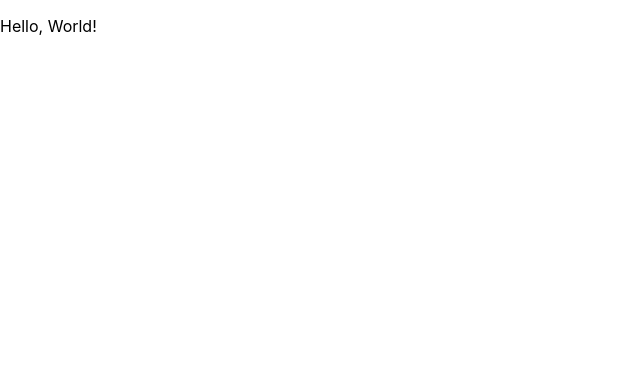
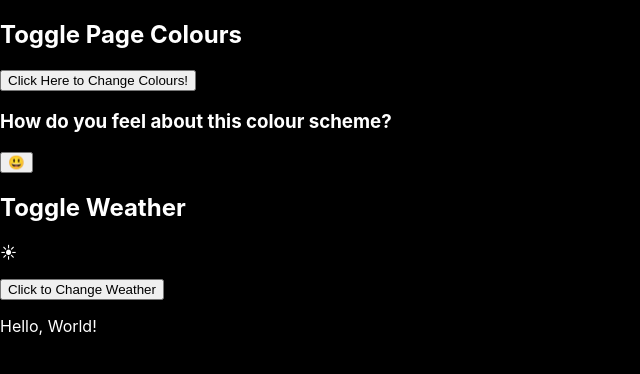
Before and after one commit to WarrenUhrich/lighthouse-labs-custom-hooks, a React (Create React App) app: page / in a window 1280 px wide. Shown: the top 374 px of the page, without its empty margins (0-640 px from the left). Built offline with nearby package versions, Linux system fonts and the light colour scheme.

Commit message:
Add useToggle hook and examples

```diff
--- a/src/App.js
+++ b/src/App.js
@@ -1,8 +1,15 @@
 import './App.css';
+import ToggleWeather from './components/ToggleWeather';
+import TogglePageColours from './components/TogglePageColours';
 
 function App() {
   return (
-    <p>Hello, World!</p>
+    <>
+      <TogglePageColours />
+      <ToggleWeather />
+      <p>Hello, World!</p>
+    </>
+
   );
 }
 
--- /dev/null
+++ b/src/components/TogglePageColours.jsx
@@ -0,0 +1,26 @@
+import React from 'react';
+import useToggle from '../hooks/useToggle';
+
+const TogglePageColours = () => {
+    const [darkColours, toggleDarkColours] = useToggle(true);
+    const [mood, toggleMood] = useToggle(true);
+
+    // Change colours of document.
+    document.documentElement.style.color = darkColours ? 'white' : 'black';
+    document.documentElement.style.background = darkColours ? 'black' : 'white';
+
+    return (
+        <section>
+            <h2>Toggle Page Colours</h2>
+            <button onClick={toggleDarkColours}>
+                Click Here to Change Colours!
+            </button>
+            <h3>How do you feel about this colour scheme?</h3>
+            <button onClick={toggleMood}>
+                {mood ? '😃' : '😡'}
+            </button>
+        </section>
+    );
+};
+
+export default TogglePageColours;
--- /dev/null
+++ b/src/components/ToggleWeather.jsx
@@ -0,0 +1,25 @@
+import React from 'react';
+import useToggle from '../hooks/useToggle';
+
+const ToggleWeather = () => {
+    const [isSnowing, toggleSnowing] = useToggle();
+
+    // const [isSnowing, setIsSnowing] = useState(true);
+
+    // const handleClick = () => {
+    //     setIsSnowing(prev => !prev); // Flip the boolean!
+    // };
+
+    return (
+        <section>
+            <h2>Toggle Weather</h2>
+            {isSnowing && <p>❄</p>}
+            {!isSnowing && <p>☀</p>}
+            <button onClick={toggleSnowing}>
+                Click to Change Weather
+            </button>
+        </section>
+    );
+};
+
+export default ToggleWeather;
--- /dev/null
+++ b/src/hooks/useToggle.js
@@ -0,0 +1,18 @@
+import { useState } from 'react';
+
+// Custom hooks should have "use" as a prefix.
+const useToggle = (defaultValue=false) => { // Custom hooks are functions.
+    // Enforce boolean.
+    defaultValue = !!defaultValue; // Bool ver. of anything passed in.
+
+    // Custom hooks must call on at least one React hook.
+    const [isToggled, setIsToggled] = useState(defaultValue);
+
+    const toggleIsToggled = () => {
+        setIsToggled(prev => !prev);
+    }
+
+    return [isToggled, toggleIsToggled];
+};
+
+export default useToggle;
```
Also changed, not shown: 1 other file (tests, documents, lock files or other folders).
